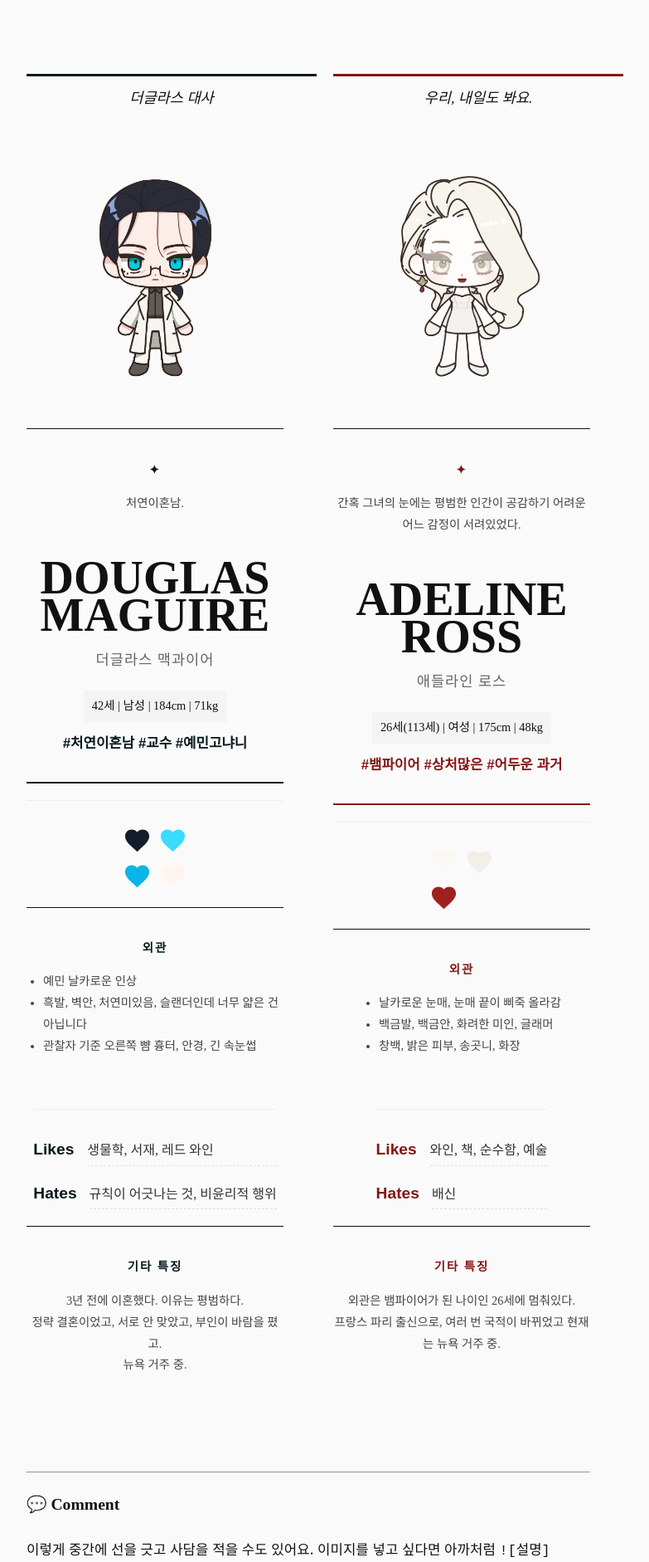
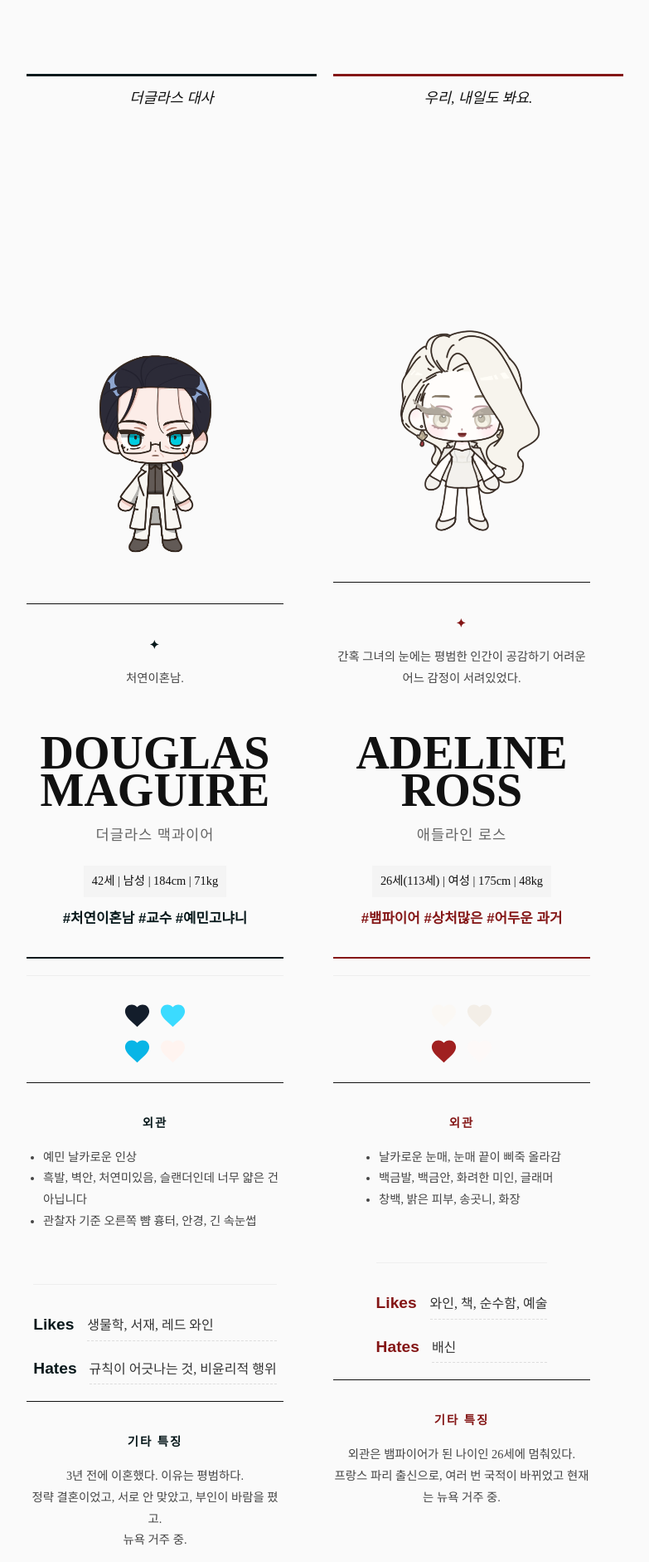
Before and after one commit to narelim/mag-ross-archive, a Jekyll site: the page built from _posts/2025-12-17-original42113.md, in a window 1280 px wide. Shown: the part 691-2573 px from the top of the page at 83% size, without its empty margins (268-1051 px from the left). Built offline with Jekyll 4.4.1, drawn with Linux system fonts in a browser that asks for light colours; some web fonts are replaced.

Commit message:
Update style.css

```diff
--- a/assets/css/style.css
+++ b/assets/css/style.css
@@ -633,12 +633,18 @@ header { padding: 30px 30px; text-align: center; border-bottom: 1px solid #eee;
     text-align: center;    /* 가운데 정렬 */
     border-left: none;
     border-top: 3px solid var(--bubble-bg, #333); /* 선 위치 변경 (위쪽으로) */
+   margin-bottom:auto;
 }
 
 /* 1. 이미지 영역 조정 */
 .editorial-pair-grid .sheet-left {
     width: 100%;           /* 너비 꽉 차게 */
     order: 2;              /* 순서 1번 */
+    min-height: 700px;
+
+   display:flex;
+   flex-direction: column;
+   justify-content:flex-end;
 }
 .editorial-pair-grid .sheet-full-body img {
     max-height: 450px;     /* 이미지가 너무 길지 않게 */
@@ -650,7 +656,7 @@ header { padding: 30px 30px; text-align: center; border-bottom: 1px solid #eee;
     order: 3;              /* 순서 2번 */
     gap: 20px;
 
-   flexx: 1;
+   flex: 1;
    display: flex;
    flex-direction: column;
 }
```
